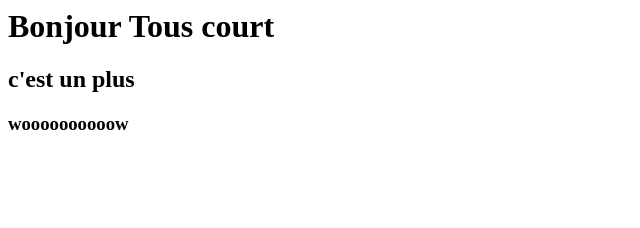
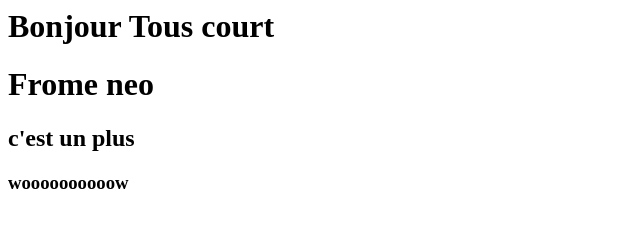
Before and after one commit to kitouni/hello, a plain HTML site: page Index.html in a window 1280 px wide. Shown: the whole page, without its empty margins (0-640 px from the left). Drawn offline with Linux system fonts and the light colour scheme.

Commit message:
dpuit neo

```diff
--- a/Index.html
+++ b/Index.html
@@ -3,7 +3,7 @@
 <body>
 <background color= "red">
 <h1>Bonjour Tous court </h1>
-
+<h1> Frome neo  </h1>
 </background>
 </background>
 <h2>c'est un plus </h2>
```
